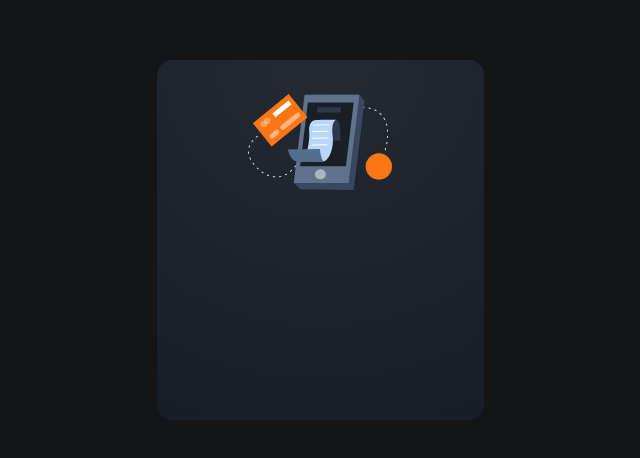
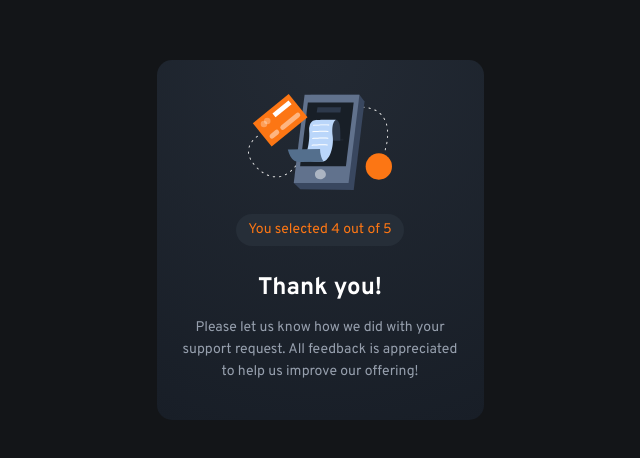
Before and after one commit to waquintero-ia/interactiveRating, a React (Vite) app: page /thanks in a window 1280 px wide. Shown: the part 160-618 px from the top of the page, without its empty margins (320-960 px from the left). Built offline with nearby package versions, Linux system fonts and the light colour scheme.

Commit message:
completed card thanks

```diff
--- a/src/component/Card.jsx
+++ b/src/component/Card.jsx
@@ -17,7 +17,7 @@ const Card = () => {
             How did we do?
           </h1>
 
-          <p className="text-pure-white text-sm leading-22 mb-6">
+          <p className="text-light-grey text-sm leading-22 mb-6">
             Please let us know how we did with your support request. All feedback is appreciated
             to help us improve our offering!
           </p>
--- a/src/component/Thanks.jsx
+++ b/src/component/Thanks.jsx
@@ -8,6 +8,21 @@ const Thanks = () => {
             <img className="star w-full" src="./images/illustration-thank-you.svg" alt="start" loading="lazy" decoding="async"/>
           </div>
 
+          <p className="w-168 min-h-8 flex justify-center items-center bg-dark-blue rounded-full mb-6">
+            <span className="text-orange text-sm leading-22">
+              You selected 4 out of 5
+            </span>
+          </p>
+
+          <h1 className="text-pure-white text-2xl leading-37 font-bold mb-2.5">
+            Thank you!
+          </h1>
+
+          <p className="text-light-grey text-sm leading-22 flex text-center">
+              Please let us know how we did with your support request. All feedback is appreciated
+              to help us improve our offering!
+          </p>
+
         </div>
       </section>
     </>
--- a/tailwind.config.js
+++ b/tailwind.config.js
@@ -31,11 +31,13 @@ export default {
       width: {
         327: '327px',
         42: '42px',
-        144: '144px'
+        144: '144px',
+        168: '168px',
       },
       minHeight: {
         360: '360px',
         49: '49px',
+
       },
       height: {
         42: '42px',
```
